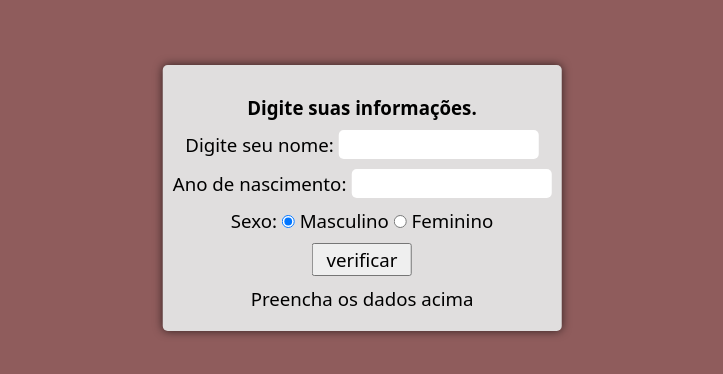
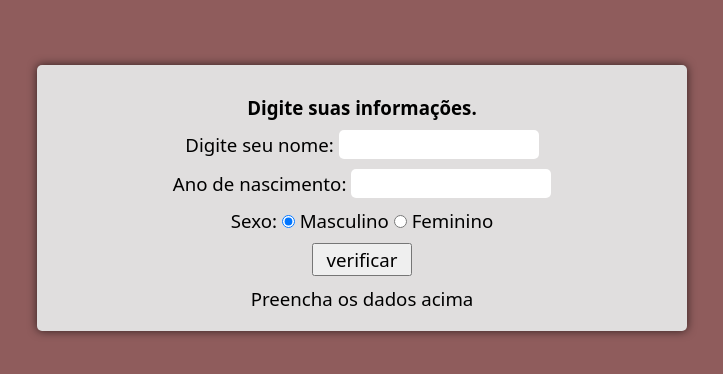
Before and after one commit to leomazoco/projeto-idade, a plain HTML site: page index.html in a window 1280 px wide. Shown: the part 202-576 px from the top of the page, without its empty margins (278-1001 px from the left). Drawn offline with Linux system fonts and the light colour scheme.

Commit message:
media-query fixed

```diff
--- a/estilos/media-query.css
+++ b/estilos/media-query.css
@@ -4,7 +4,7 @@
 
 
     section#info {
-        width: 70vw;
+        width: 60vw;
         height: auto;
     }
 
@@ -12,3 +12,10 @@
         margin: 10px 0px;
     }
 }
+
+@media screen and (min-width: 992px) {
+    section#info {
+        width: 650px;
+        height: auto;
+    }
+}
--- a/estilos/style.css
+++ b/estilos/style.css
@@ -31,11 +31,12 @@ section#info {
     overflow: hidden;
     background-color: rgb(224, 222, 222);
     height: auto;
-    width: auto;
+    width: 350px;
     border-radius: 5px;
     box-shadow: 0px 0px 10px rgba(0, 0, 0, 0.664);
     transform: translate(-50%, -50%);
     text-align: center;
+    transition-timing-function: ease;
     transition: width 0.3s, height 0.3s;
 
 }
```
